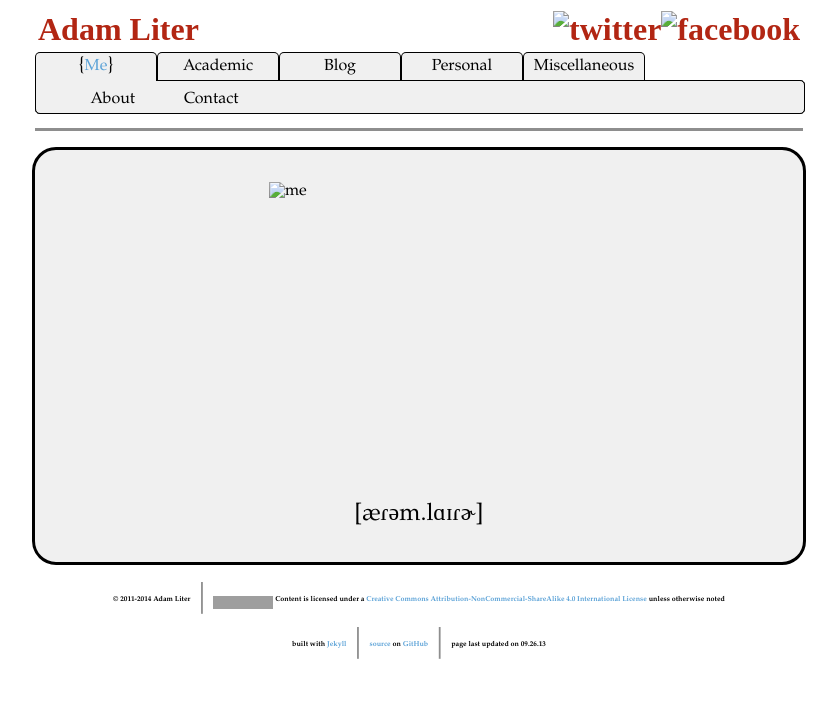
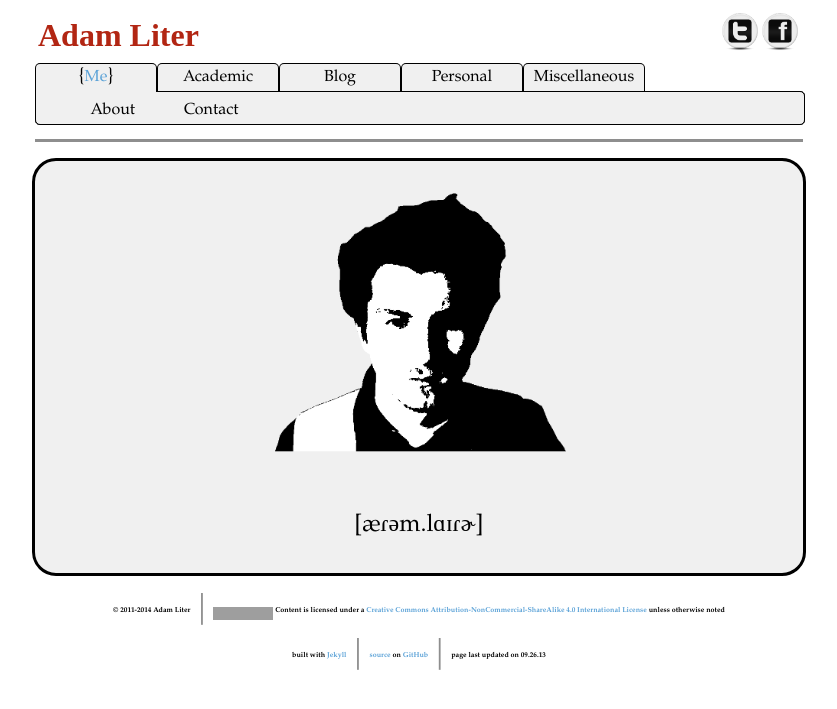
Before and after one commit to adamliter/adamliter.org, a Jekyll site: the page built from index.md, in a window 1280 px wide. Shown: the top 709 px of the page, without its empty margins (221-1058 px from the left). Built offline with Jekyll 4.4.1, drawn with Linux system fonts in a browser that asks for light colours; Markdown is read by kramdown in place of the engine named in the settings; grey boxes are pictures that could not be loaded.

Commit message:
changed lots of file paths to relative file paths

```diff
--- a/_includes/main-header-about.html
+++ b/_includes/main-header-about.html
@@ -13,7 +13,7 @@
 
 		<link rel="stylesheet" type="text/css" href="../css/main.css" />
 
-		<link rel="shortcut icon" href="http://adamliter.org/favicon.ico" />
+		<link rel="shortcut icon" href="favicon.ico" />
 
 		<style type="text/css">article.tab-nav section:nth-child(1){z-index:5;}</style>
 
@@ -25,7 +25,7 @@
 
 		<div id="header-wrapper">
 
-			<div id="page-title"><table><tr><td class="left"><a href="http://adamliter.org">Adam Liter</a></td><td class="right"><a href="https://twitter.com/adam_liter"><img alt="twitter" width="40" src="http://adamliter.org/content/images/twitter_logo.png"></a><a href="https://www.facebook.com/adam.liter.7"><img alt="facebook" width="40" src="http://adamliter.org/content/images/facebook_logo.png" /></a></td></tr></table></div><!-- END page-title div-->
+			<div id="page-title"><table><tr><td class="left"><a href="http://adamliter.org">Adam Liter</a></td><td class="right"><a href="https://twitter.com/adam_liter"><img alt="twitter" width="40" src="../content/images/twitter_logo.png"></a><a href="https://www.facebook.com/adam.liter.7"><img alt="facebook" width="40" src="../content/images/facebook_logo.png" /></a></td></tr></table></div><!-- END page-title div-->
 
 			<div id="header"><article class="tab-nav">
 	<section id="tab1">
--- a/_includes/main-header-contact.html
+++ b/_includes/main-header-contact.html
@@ -13,7 +13,7 @@
 
 		<link rel="stylesheet" type="text/css" href="../css/main.css" />
 
-		<link rel="shortcut icon" href="http://adamliter.org/favicon.ico" />
+		<link rel="shortcut icon" href="favicon.ico" />
 
 		<style type="text/css">article.tab-nav section:nth-child(1){z-index:5;}</style>
 
@@ -25,7 +25,7 @@
 
 		<div id="header-wrapper">
 
-			<div id="page-title"><table><tr><td class="left"><a href="http://adamliter.org">Adam Liter</a></td><td class="right"><a href="https://twitter.com/adam_liter"><img alt="twitter" width="40" src="http://adamliter.org/content/images/twitter_logo.png"></a><a href="https://www.facebook.com/adam.liter.7"><img alt="facebook" width="40" src="http://adamliter.org/content/images/facebook_logo.png" /></a></td></tr></table></div><!-- END page-title div-->
+			<div id="page-title"><table><tr><td class="left"><a href="http://adamliter.org">Adam Liter</a></td><td class="right"><a href="https://twitter.com/adam_liter"><img alt="twitter" width="40" src="../content/images/twitter_logo.png"></a><a href="https://www.facebook.com/adam.liter.7"><img alt="facebook" width="40" src="../content/images/facebook_logo.png" /></a></td></tr></table></div><!-- END page-title div-->
 
 			<div id="header"><article class="tab-nav">
 	<section id="tab1">
--- a/_includes/main-header.html
+++ b/_includes/main-header.html
@@ -13,7 +13,7 @@
 
 		<link rel="stylesheet" type="text/css" href="../css/main.css" />
 
-		<link rel="shortcut icon" href="http://adamliter.org/favicon.ico" />
+		<link rel="shortcut icon" href="favicon.ico" />
 
 		<style type="text/css">article.tab-nav section:nth-child(1){z-index:5;}</style>
 
@@ -25,7 +25,7 @@
 
 		<div id="header-wrapper">
 
-			<div id="page-title"><table><tr><td class="left"><a href="http://adamliter.org">Adam Liter</a></td><td class="right"><a href="https://twitter.com/adam_liter"><img alt="twitter" width="40" src="http://adamliter.org/content/images/twitter_logo.png"></a><a href="https://www.facebook.com/adam.liter.7"><img alt="facebook" width="40" src="http://adamliter.org/content/images/facebook_logo.png" /></a></td></tr></table></div><!-- END page-title div-->
+			<div id="page-title"><table><tr><td class="left"><a href="http://adamliter.org">Adam Liter</a></td><td class="right"><a href="https://twitter.com/adam_liter"><img alt="twitter" width="40" src="../content/images/twitter_logo.png"></a><a href="https://www.facebook.com/adam.liter.7"><img alt="facebook" width="40" src="../content/images/facebook_logo.png" /></a></td></tr></table></div><!-- END page-title div-->
 
 			<div id="header"><article class="tab-nav">
 	<section id="tab1">
--- a/index.md
+++ b/index.md
@@ -3,7 +3,7 @@ title: Adam Liter
 layout: main-default
 ---
 
-<img height="266" width="300" style="display: block;margin-left: auto;margin-right: auto;background-color:#F0F0F0;" alt="me" src="http://adamliter.org/content/images/adam_liter_bw.gif" />
+<img height="266" width="300" style="display: block;margin-left: auto;margin-right: auto;background-color:#F0F0F0;" alt="me" src="/content/images/adam_liter_bw.gif" />
 
 <br />
 
```
Also changed, not shown: content/images/adam_liter_bw.gif (added), content/images/facebook_logo.png (added), content/images/twitter_logo.png (added), favicon.ico (added).
